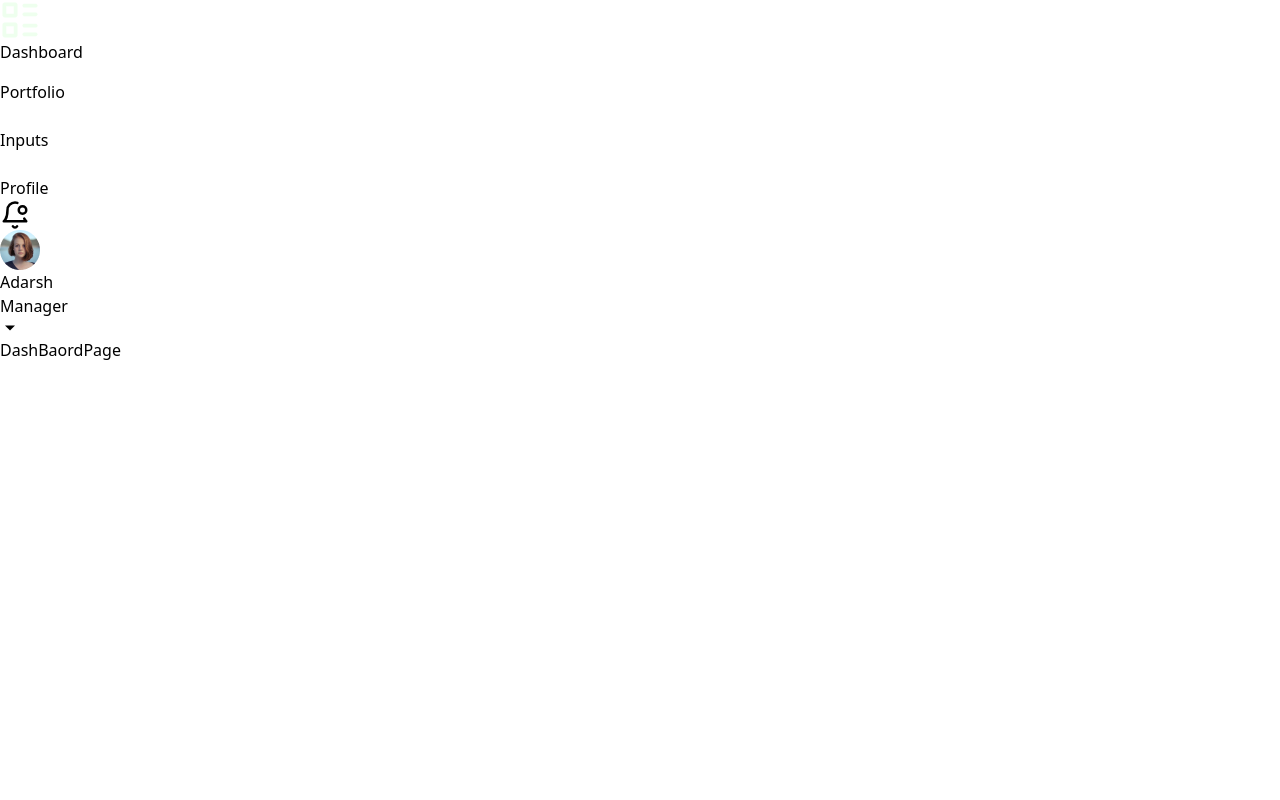
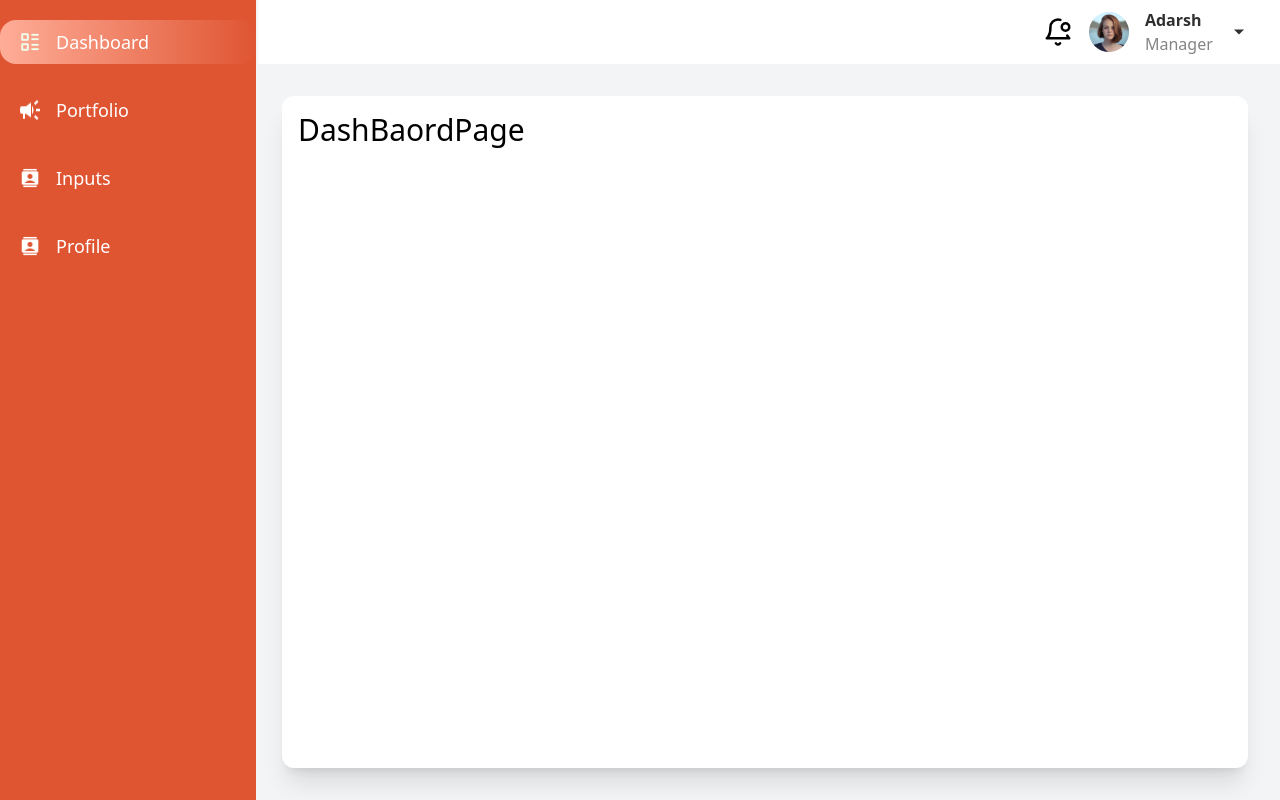
Before and after one commit to Adarshjain3011/react-dashboard, a React (Vite) app: page / in a window 1280 px wide. Built offline with nearby package versions, Linux system fonts and the light colour scheme.

Commit message:
minor changes

```diff
--- a/tailwind.config.js
+++ b/tailwind.config.js
@@ -1,10 +1,16 @@
-export default {
+// tailwind.config.js
+// const tailwindScrollbarHide = require('tailwind-scrollbar-hide');
+
+/** @type {import('tailwindcss').Config} */
+module.exports = {
   content: [
-    './pages/**/*.{js,ts,jsx,tsx}',
-    './components/**/*.{js,ts,jsx,tsx}',
+    "./index.html",
+    "./src/**/*.{js,ts,jsx,tsx}",
   ],
   theme: {
     extend: {},
   },
-  plugins: [],
-};
+  plugins: [
+    // tailwindScrollbarHide,
+  ],
+}
```
